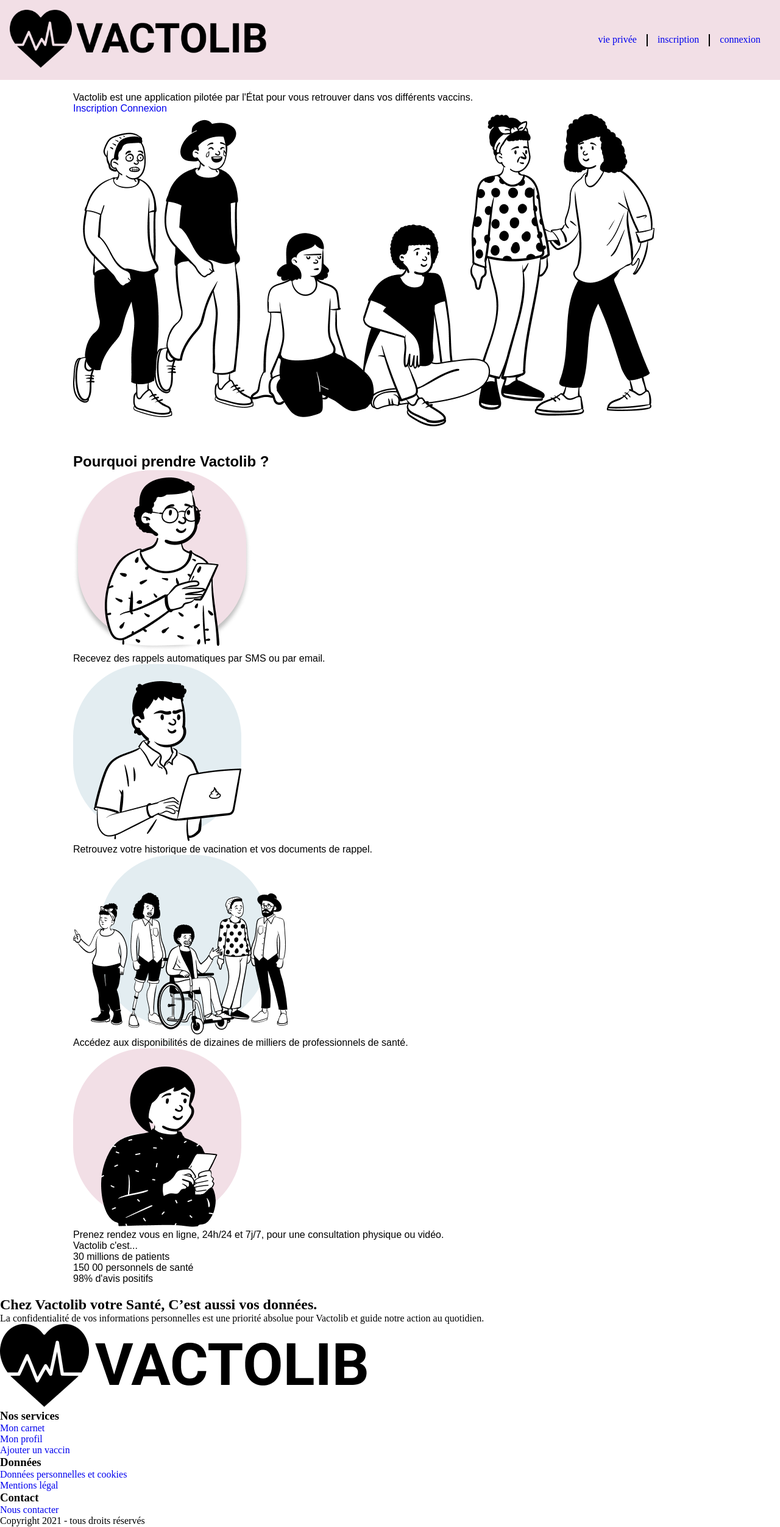
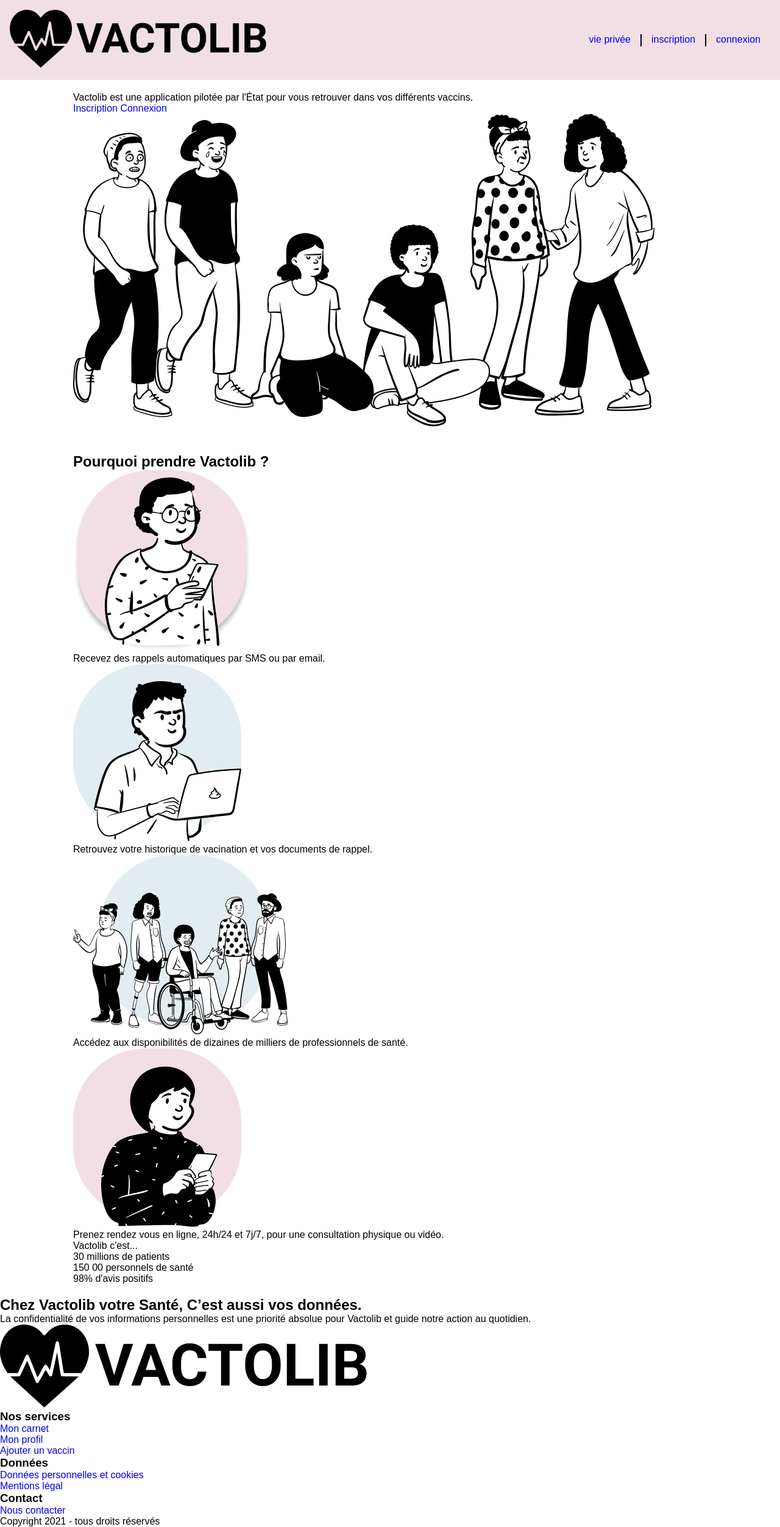
Before and after one commit to kapeupro/vactolib_projet, a PHP site: page / in a window 1280 px wide. Shown: the whole page at 61% size. Run offline with PHP 8.4, Linux system fonts and the light colour scheme.

Commit message:
ajout de la font

```diff
--- a/asset/css/style.css
+++ b/asset/css/style.css
@@ -3,6 +3,7 @@
     margin: 0;
     padding: 0;
     box-sizing: border-box;
+    font-family: 'Lunito', sans-serif;
 }
 
 ul, li{
@@ -23,7 +24,6 @@ a{
     width: 100%;
     margin: 0 auto;
     padding: 20px 0;
-    font-family: 'Lunito', sans-serif;
 }
 
 /*BOUTONS connexion/inscription*/
@@ -84,6 +84,7 @@ a{
     display: flex;
     justify-content: space-between;
     align-items: center;
+
 }
 
 .nav_header {
--- a/inc/header.php
+++ b/inc/header.php
@@ -5,6 +5,9 @@
     <meta name="viewport"
           content="width=device-width, user-scalable=no, initial-scale=1.0, maximum-scale=1.0, minimum-scale=1.0">
     <meta http-equiv="X-UA-Compatible" content="ie=edge">
+    <link rel="preconnect" href="https://fonts.googleapis.com">
+    <link rel="preconnect" href="https://fonts.gstatic.com" crossorigin>
+    <link href="https://fonts.googleapis.com/css2?family=Arvo:ital@1&family=Nunito:ital,wght@0,400;0,700;1,300&display=swap" rel="stylesheet">
     <title>Vactolib, votre carnet de santé en ligne</title>
     <link rel="stylesheet" href="asset/css/style.css">
 </head>
```
